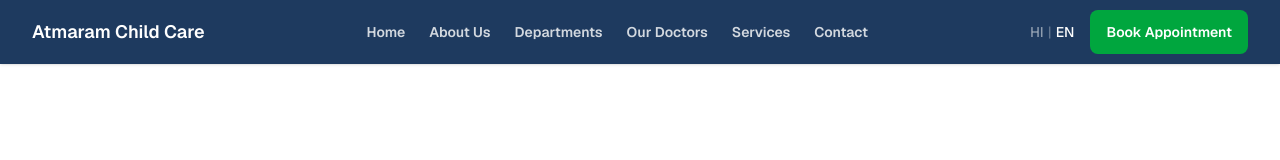
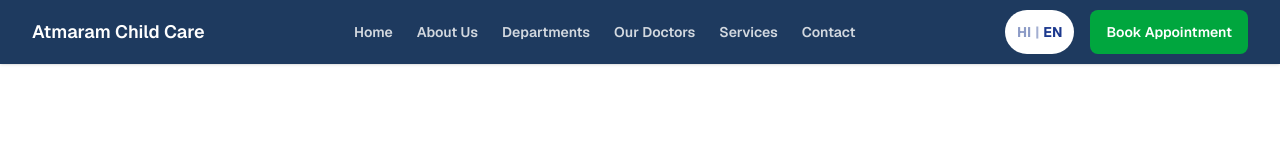
Before and after one commit to Lakshya08hub/Aatmaram-Website, a Next.js app: page /en in a window 1280 px wide. Shown: the top 160 px of the page. Built offline with nearby package versions, Linux system fonts and the light colour scheme; no server answers; the database is empty.

Commit message:
feat(15-05): restyle LanguageToggle nav variant to white pill (D-07)
- Replace two-span nav variant with single button element
- Add bg-white text-blue-900 font-bold px-3 py-1 rounded-full classes
- Add min-h-[44px] for WCAG 2.5.5 touch target compliance
- Drawer variant unchanged

```diff
--- a/components/layout/LanguageToggle.tsx
+++ b/components/layout/LanguageToggle.tsx
@@ -56,39 +56,14 @@ export function LanguageToggle({ variant = 'nav' }: { variant?: 'nav' | 'drawer'
 
   // variant === 'nav' (default, desktop on navy background)
   return (
-    <div
-      className="flex items-center gap-1 text-sm font-medium"
+    <button
+      className="bg-white text-blue-900 font-bold px-3 py-1 rounded-full text-sm min-h-[44px] flex items-center gap-1"
+      onClick={handleSwitch}
       aria-label={ariaLabel}
     >
-      {locale === 'hi' ? (
-        <span className="text-white">HI</span>
-      ) : (
-        <span
-          className="text-white/50 cursor-pointer hover:text-white/80 transition-colors"
-          onClick={handleSwitch}
-          role="button"
-          tabIndex={0}
-          onKeyDown={(e) => e.key === 'Enter' && handleSwitch()}
-          aria-label="हिंदी में देखें"
-        >
-          HI
-        </span>
-      )}
-      <span className="text-white/30">|</span>
-      {locale === 'en' ? (
-        <span className="text-white">EN</span>
-      ) : (
-        <span
-          className="text-white/50 cursor-pointer hover:text-white/80 transition-colors"
-          onClick={handleSwitch}
-          role="button"
-          tabIndex={0}
-          onKeyDown={(e) => e.key === 'Enter' && handleSwitch()}
-          aria-label="Switch to English"
-        >
-          EN
-        </span>
-      )}
-    </div>
+      <span className={locale === 'hi' ? 'opacity-100' : 'opacity-50'}>HI</span>
+      <span className="opacity-40">|</span>
+      <span className={locale === 'en' ? 'opacity-100' : 'opacity-50'}>EN</span>
+    </button>
   );
 }
```
